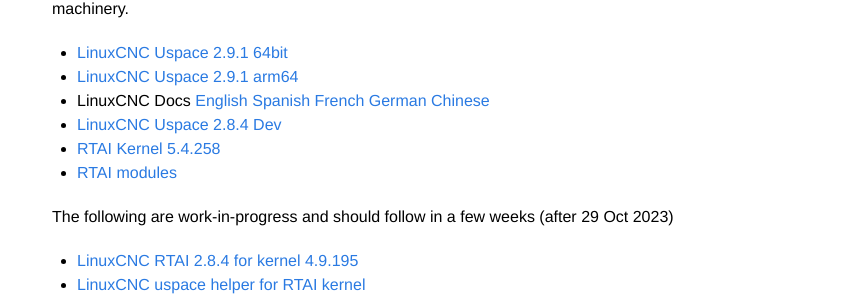
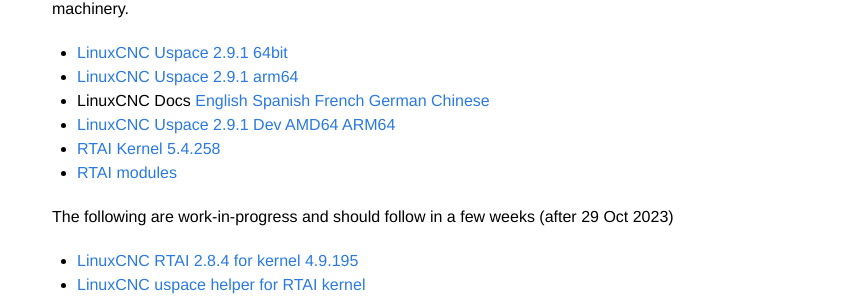
Before and after one commit to LinuxCNC/wlo, a Jekyll site: the page built from downloads/index.md, in a window 1280 px wide and 900 px high, scrolled down 1579 px. Shown: the part 215-523 px from the top of the window, without its empty margins (208-1068 px from the left). Built offline with Jekyll 4.4.1, drawn with Linux system fonts in a browser that asks for light colours.

Commit message:
Update index.md Add linuxcnc-dev links

```diff
--- a/downloads/index.md
+++ b/downloads/index.md
@@ -88,7 +88,7 @@
 * [LinuxCNC Uspace 2.9.1 64bit](https://www.linuxcnc.org/dists/bookworm/2.9-uspace/binary-amd64/linuxcnc-uspace_2.9.1_amd64.deb)
 * [LinuxCNC Uspace 2.9.1 arm64](https://www.linuxcnc.org/dists/bookworm/2.9-uspace/binary-arm64/linuxcnc-uspace_2.9.1_arm64.deb)
 * LinuxCNC Docs [English](https://www.linuxcnc.org/dists/bookworm/2.9-uspace/binary-amd64/linuxcnc-doc-en_2.9.1_all.deb) [Spanish](https://www.linuxcnc.org/dists/bookworm/2.9-uspace/binary-amd64/linuxcnc-doc-es_2.9.1_all.deb) [French](https://www.linuxcnc.org/dists/bookworm/2.9-uspace/binary-amd64/linuxcnc-doc-fr_2.9.1_all.deb) [German](https://www.linuxcnc.org/dists/bookworm/2.9-uspace/binary-amd64/linuxcnc-doc-de_2.9.1_all.deb) [Chinese](https://www.linuxcnc.org/dists/bookworm/2.9-uspace/binary-amd64/linuxcnc-doc-zh-cn_2.9.1_all.deb)
-* [LinuxCNC Uspace 2.8.4 Dev](https://www.linuxcnc.org/dists/buster/2.8-rtpreempt/binary-amd64/linuxcnc-uspace-dev_2.8.4_amd64.deb)
+* [LinuxCNC Uspace 2.9.1 Dev AMD64](https://www.linuxcnc.org/dists/bookworm/2.9-uspace/binary-amd64/linuxcnc-uspace-dev_2.9.1_amd64.deb) [ARM64](https://www.linuxcnc.org/dists/bookworm/2.9-uspace/binary-arm64/linuxcnc-uspace-dev_2.9.1_arm64.deb)
 
 * [RTAI Kernel 5.4.258](https://www.linuxcnc.org/dists/bookworm/base/binary-amd64/linux-image-5.4.258-rtai-amd64_5.4.258-rtai-amd64-2_amd64.deb)
 * [RTAI modules](https://www.linuxcnc.org/dists/bookworm/base/binary-amd64/rtai-modules-5.4.258_5.3.3-linuxcnc-delta_amd64.deb)
```
